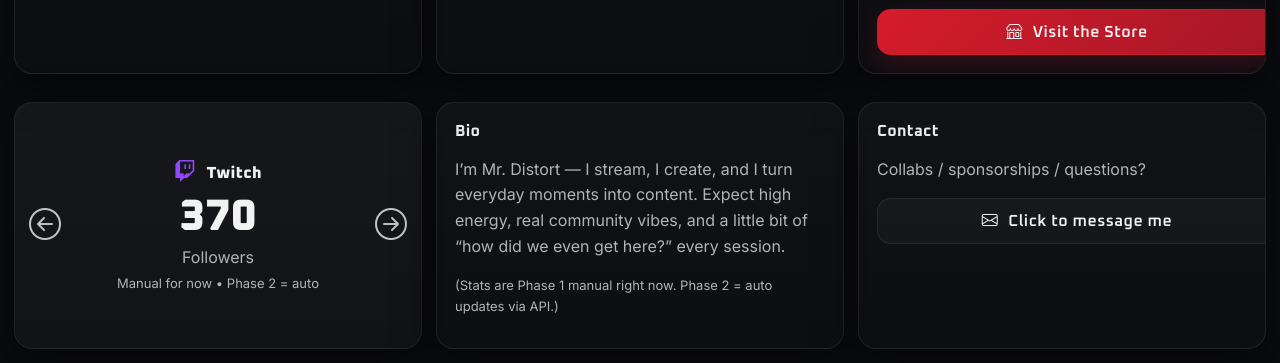
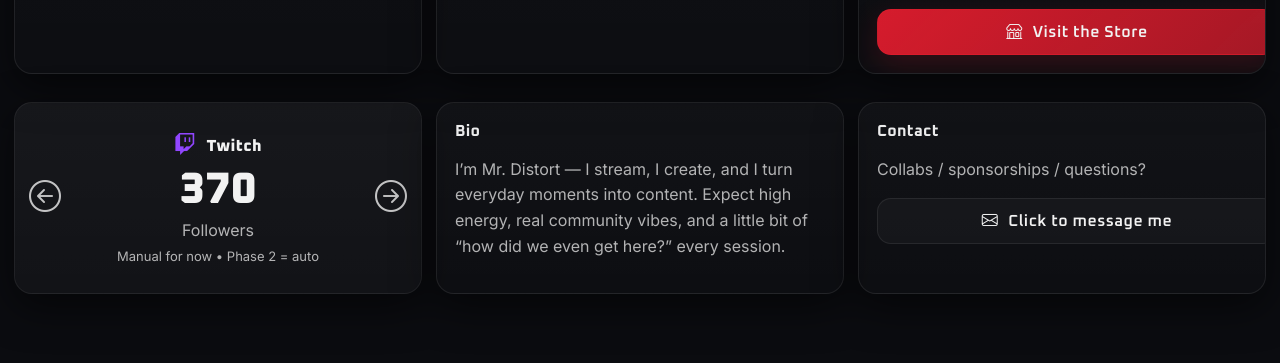
Before and after one commit to scwhitley/portfolio, a website: page index.html in a window 1280 px wide. Shown: the part 557-920 px from the top of the page. After the commit the page ends 865 px from the top, so only its background shows below. Drawn offline with nearby package versions, Linux system fonts and the light colour scheme.

Commit message:
Remove manual stats note from index.html
Removed outdated stats information from the HTML.

```diff
--- a/index.html
+++ b/index.html
@@ -112,9 +112,6 @@
           I’m Mr. Distort — I stream, I create, and I turn everyday moments into content. Expect high energy, real
           community vibes, and a little bit of “how did we even get here?” every session.
         </p>
-        <p class="muted">
-          (Stats are Phase 1 manual right now. Phase 2 = auto updates via API.)
-        </p>
       </div>
     </div>
 
```
